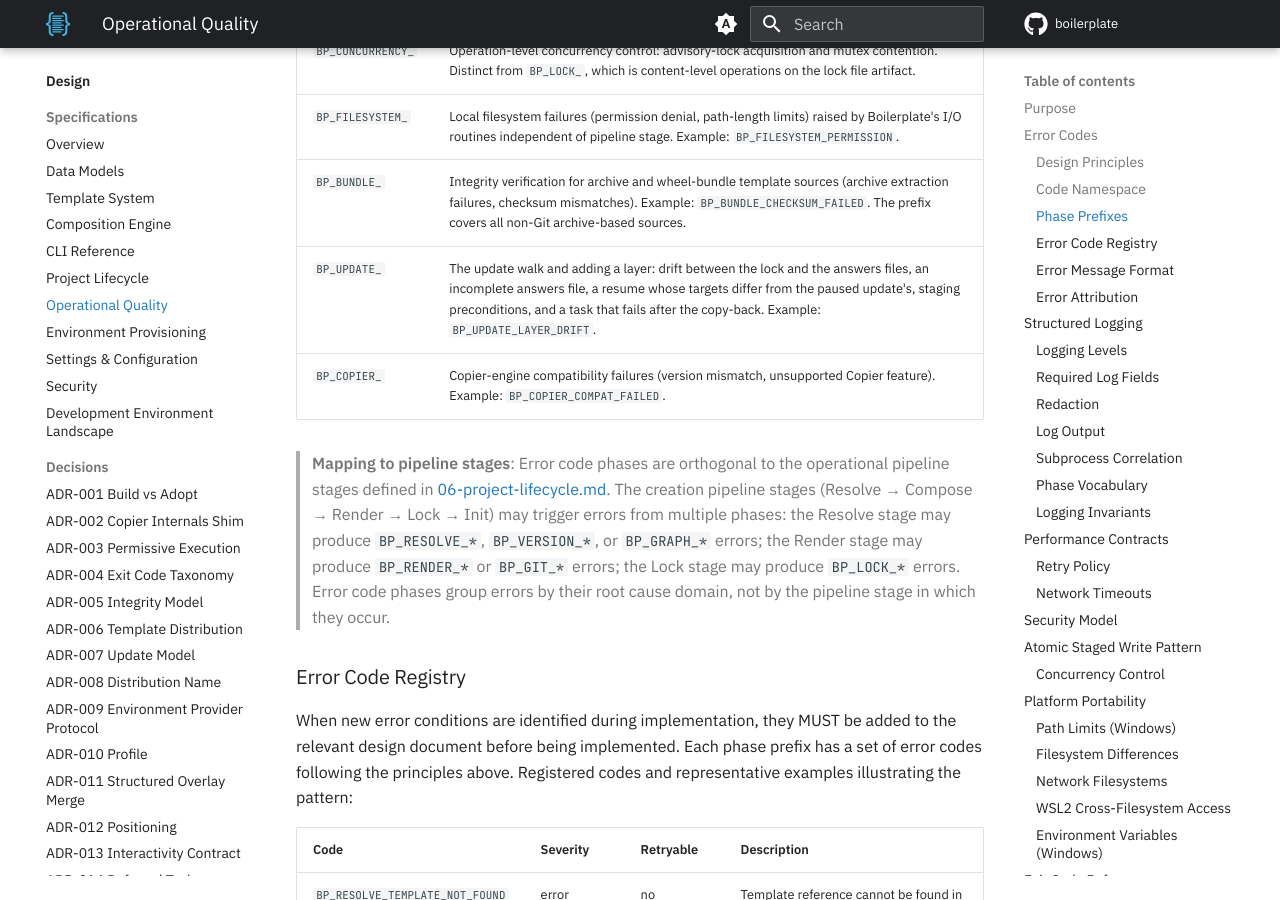
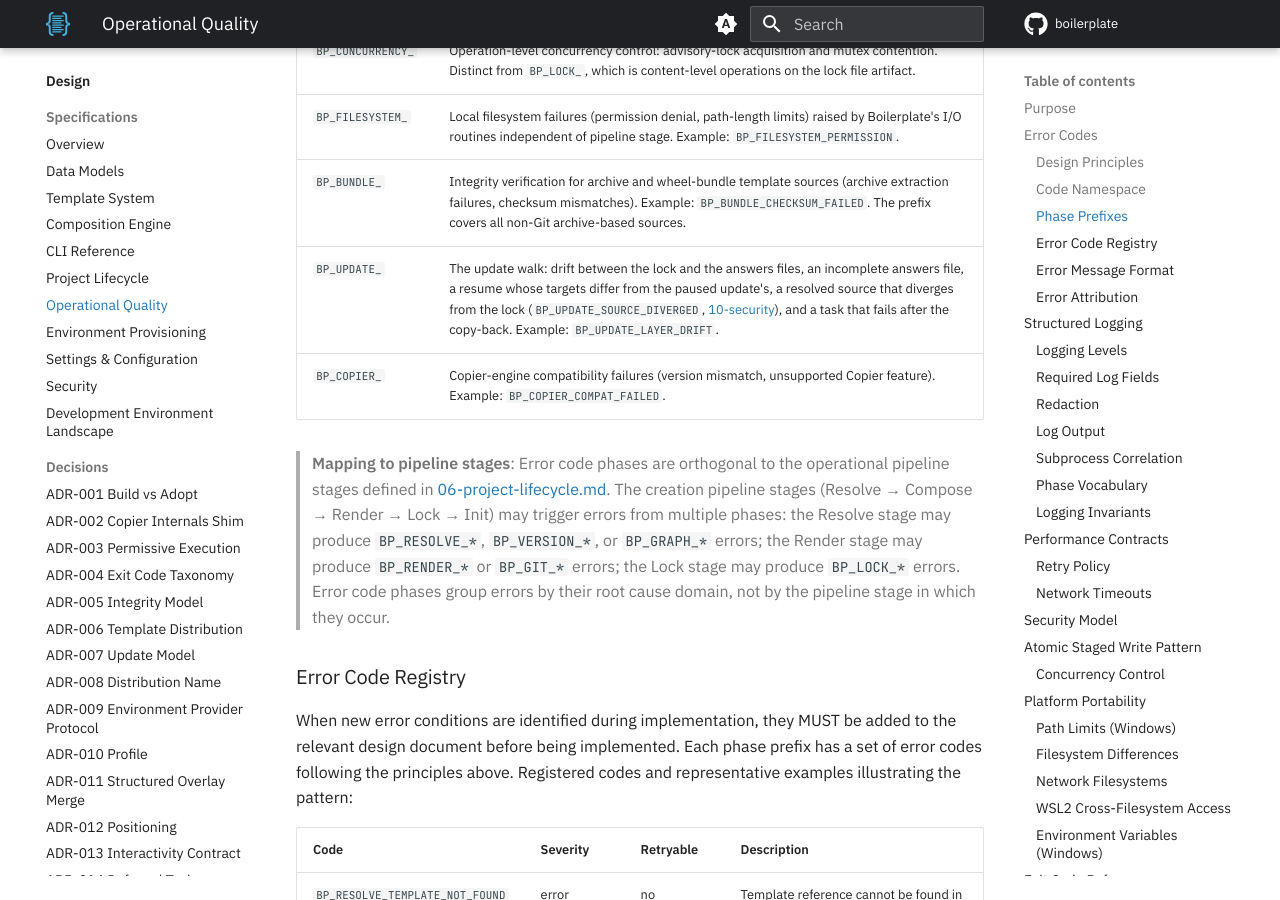
Before and after one commit to TheRealBillSiegler/boilerplate, an MkDocs documentation site: the page built from docs/design/07-operational-quality.md, in a window 1280 px wide and 900 px high, scrolled down 1682 px. Built offline with MkDocs 1.6.1 and Material for MkDocs 9.7.7, drawn with Linux system fonts in a browser that asks for light colours; comment, search, counter and statistics services are not loaded; the version menu is left out.

Commit message:
docs(design): list source divergence and drop undefined BP_UPDATE_ uses
The BP_UPDATE_ phase row in 07 named adding a layer and staging preconditions, which no design doc defines, and omitted BP_UPDATE_SOURCE_DIVERGED, the source-divergence code that 10-security already uses. The row now describes the update walk and lists that code.

Co-Authored-By: Claude Sonnet 5.5 <noreply@anthropic.com>

```diff
--- a/docs/design/07-operational-quality.md
+++ b/docs/design/07-operational-quality.md
@@ -40,7 +40,7 @@ BP_{PHASE}_{DESCRIPTOR}
 | `BP_CONCURRENCY_` | Operation-level concurrency control: advisory-lock acquisition and mutex contention. Distinct from `BP_LOCK_`, which is content-level operations on the lock file artifact. |
 | `BP_FILESYSTEM_` | Local filesystem failures (permission denial, path-length limits) raised by Boilerplate's I/O routines independent of pipeline stage. Example: `BP_FILESYSTEM_PERMISSION`. |
 | `BP_BUNDLE_` | Integrity verification for archive and wheel-bundle template sources (archive extraction failures, checksum mismatches). Example: `BP_BUNDLE_CHECKSUM_FAILED`. The prefix covers all non-Git archive-based sources. |
-| `BP_UPDATE_` | The update walk and adding a layer: drift between the lock and the answers files, an incomplete answers file, a resume whose targets differ from the paused update's, staging preconditions, and a task that fails after the copy-back. Example: `BP_UPDATE_LAYER_DRIFT`. |
+| `BP_UPDATE_` | The update walk: drift between the lock and the answers files, an incomplete answers file, a resume whose targets differ from the paused update's, a resolved source that diverges from the lock (`BP_UPDATE_SOURCE_DIVERGED`, [10-security](10-security.md)), and a task that fails after the copy-back. Example: `BP_UPDATE_LAYER_DRIFT`. |
 | `BP_COPIER_` | Copier-engine compatibility failures (version mismatch, unsupported Copier feature). Example: `BP_COPIER_COMPAT_FAILED`. |
 
 > **Mapping to pipeline stages**: Error code phases are orthogonal to the operational pipeline stages defined in [06-project-lifecycle.md](06-project-lifecycle.md). The creation pipeline stages (Resolve → Compose → Render → Lock → Init) may trigger errors from multiple phases: the Resolve stage may produce `BP_RESOLVE_*`, `BP_VERSION_*`, or `BP_GRAPH_*` errors; the Render stage may produce `BP_RENDER_*` or `BP_GIT_*` errors; the Lock stage may produce `BP_LOCK_*` errors. Error code phases group errors by their root cause domain, not by the pipeline stage in which they occur.
```
